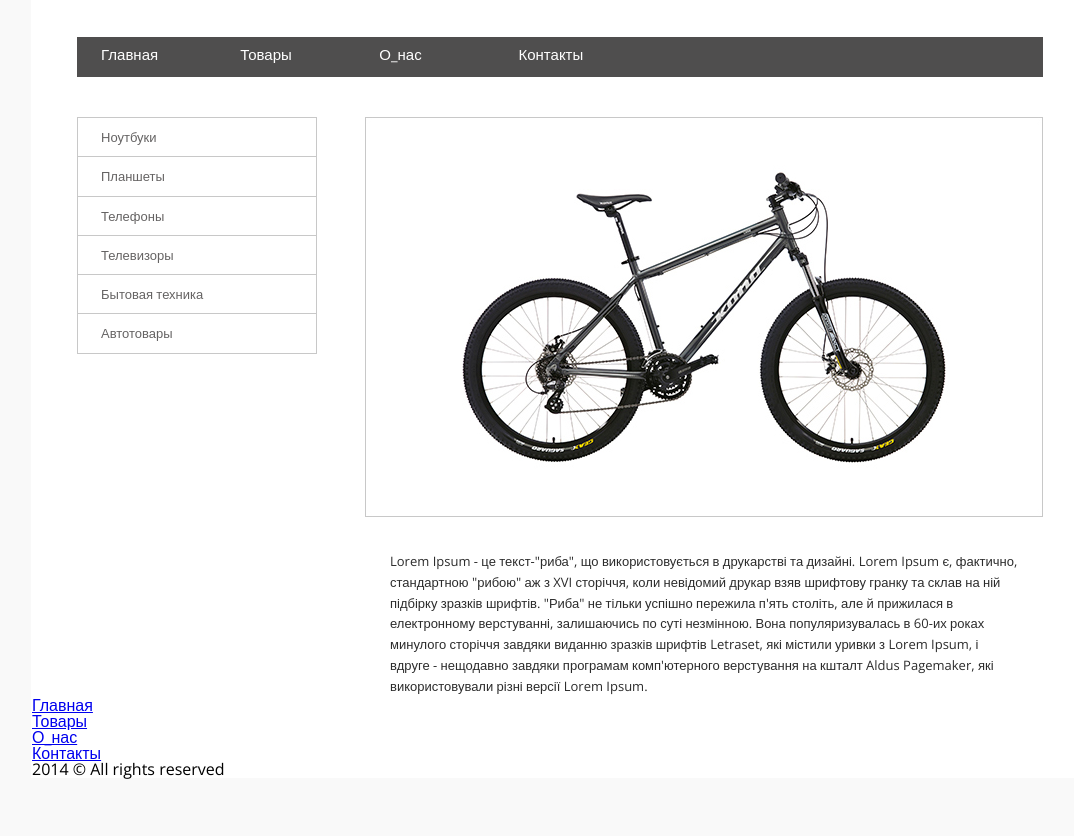
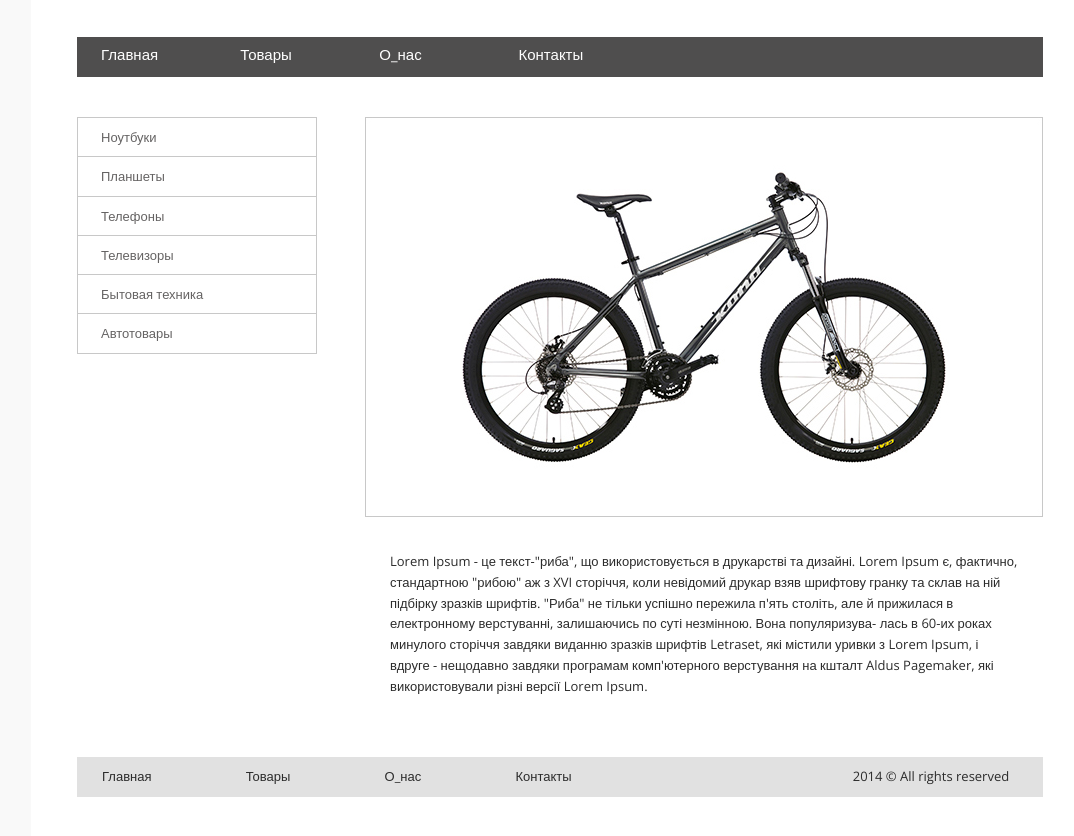
Before and after one commit to DmitryBochkov/html-hw3, a plain HTML site: page index.html in a window 1280 px wide. Shown: the part 94-930 px from the top of the page, without its empty margins (78-1152 px from the left). Before the commit the page ends 874 px from the top, so only its background shows below. Drawn offline with nearby package versions, Linux system fonts and the light colour scheme.

Commit message:
footer finished

```diff
--- a/css/styles.css
+++ b/css/styles.css
@@ -87,7 +87,36 @@ main {
   line-height: 1.6;
   padding: 0 25px 0 25px;
 }
-
-footer {
+.clearfix::after {
+  content: '';
+  display: table;
   clear: both;
 }
+/*FOOTER*/
+footer {
+  box-sizing: border-box;
+  width: 966px;
+  height: 40px;
+  margin: 60px 0 60px 45px;
+  background-color: #e1e1e1;
+}
+footer ul {
+  margin-left: 25px;
+}
+footer ul li {
+  display: inline-block;
+  margin-right: 90px;
+  color: #2c2c2c;
+  font-size: 13px;
+  padding: 13px 0;
+}
+footer ul li:last-child {
+  margin: 0px 0px 0px 187px;
+}
+footer li a {
+  color: #2c2c2c;
+  text-decoration: none;
+}
+footer li a:hover {
+  text-decoration: underline;
+}
--- a/index.html
+++ b/index.html
@@ -20,7 +20,7 @@
           </ul>
         </nav>
       </header>
-      <main>
+      <main class="clearfix">
         <div class="left-menu">
           <ul>
             <li><a href="#">Ноутбуки</a></li>
@@ -34,7 +34,7 @@
         <div class="content">
           <img src="img/bicycle.jpg" alt="Bicycle" />
           <p>
-            Lorem Ipsum - це текст-"риба", що використовується в друкарстві та дизайні. Lorem Ipsum є, фактично, стандартною "рибою" аж з XVI сторіччя, коли невідомий друкар взяв шрифтову гранку та склав на ній підбірку зразків шрифтів. "Риба" не тільки успішно пережила п'ять століть, але й прижилася в електронному верстуванні, залишаючись по суті незмінною. Вона популяризувалась в 60-их роках минулого сторіччя завдяки виданню зразків шрифтів Letraset, які містили уривки з Lorem Ipsum, і вдруге - нещодавно завдяки програмам комп'ютерного верстування на кшталт Aldus Pagemaker, які використовували різні версії Lorem Ipsum.
+            Lorem Ipsum - це текст-"риба", що використовується в друкарстві та дизайні. Lorem Ipsum є, фактично, стандартною "рибою" аж з XVI сторіччя, коли невідомий друкар взяв шрифтову гранку та склав на ній підбірку зразків шрифтів. "Риба" не тільки успішно пережила п'ять століть, але й прижилася в електронному верстуванні, залишаючись по суті незмінною. Вона популяризува- лась в 60-их роках минулого сторіччя завдяки виданню зразків шрифтів Letraset, які містили уривки з Lorem Ipsum, і вдруге - нещодавно завдяки програмам комп'ютерного верстування на кшталт Aldus Pagemaker, які використовували різні версії Lorem Ipsum.
           </p>
         </div>
       </main>
```
